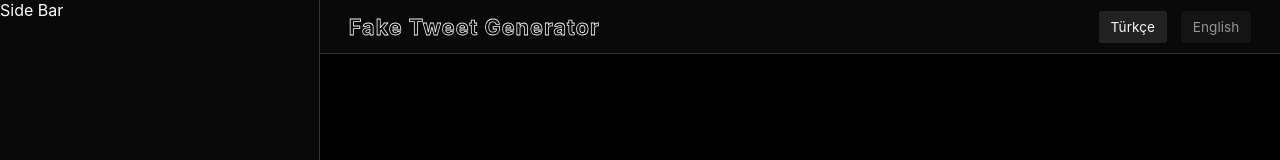
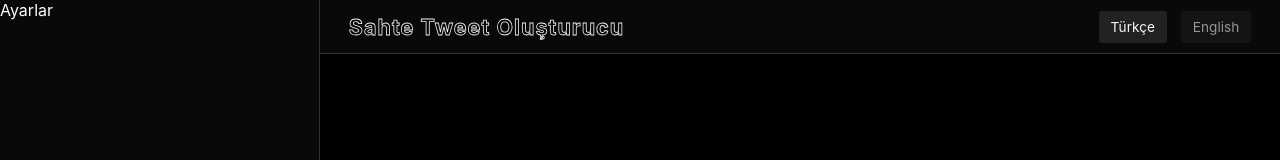
Before and after one commit to ertugrulsencer/fake-tweet-generator, a Vue app: page / in a window 1280 px wide. Shown: the top 160 px of the page. Built offline with nearby package versions, Linux system fonts and the light colour scheme.

Commit message:
Vuex lang system created

```diff
--- a/src/components/shared/Header.vue
+++ b/src/components/shared/Header.vue
@@ -1,15 +1,25 @@
 <template>
   <header class="header">
     <div class="container">
-      <strong class="logo">Fake Tweet Generator</strong>
+      <strong class="logo">{{ getLang("title") }}</strong>
       <ul class="languages">
         <li>
-          <a :class="{ active: true }" @click.prevent href="#turkish">Türkçe</a>
+          <a
+            :class="{ active: $store.state.app_lang == 'turkish' }"
+            @click.prevent="changeLang('turkish')"
+            href="#turkish"
+          >
+            Türkçe
+          </a>
         </li>
         <li>
-          <a :class="{ active: false }" @click.prevent href="#english"
-            >English</a
+          <a
+            :class="{ active: $store.state.app_lang == 'english' }"
+            @click.prevent="changeLang('english')"
+            href="#english"
           >
+            English
+          </a>
         </li>
       </ul>
       <button v-if="isShareSupport" type="button" class="share" @click="share">
@@ -20,19 +30,15 @@
 </template>
 
 <script>
+import { mapMutations } from "vuex";
 export default {
-  props: {
-    langList: {
-      type: Array,
-      required: false,
-    },
-  },
   data() {
     return {
       isShareSupport: navigator.share !== undefined,
     };
   },
   methods: {
+    ...mapMutations(["changeLang"]),
     share() {
       if (navigator.share) {
         navigator.share({
@@ -43,6 +49,11 @@
       } else {
         alert("Tarayıcınız paylaşım özelliğini desteklemiyor.");
       }
+    },
+  },
+  computed: {
+    getLang() {
+      return (lang) => this.$store.getters.getLang(lang);
     },
   },
 };
--- a/src/components/shared/SideBar.vue
+++ b/src/components/shared/SideBar.vue
@@ -1,9 +1,15 @@
 <template>
-  <aside class="side-bar">Side Bar</aside>
+  <aside class="side-bar">{{ getLang("aside_header") }}</aside>
 </template>
 
 <script>
-export default {};
+export default {
+  computed: {
+    getLang() {
+      return (text) => this.$store.getters.getLang(text);
+    },
+  },
+};
 </script>
 
 <style lang="scss" scoped>
--- /dev/null
+++ b/src/lang.js
@@ -0,0 +1,10 @@
+export default {
+  turkish: {
+    title: "Sahte Tweet Oluşturucu",
+    aside_header: "Ayarlar",
+  },
+  english: {
+    title: "Fake Tweet Generator",
+    aside_header: "Settings",
+  },
+};
--- a/src/store/index.js
+++ b/src/store/index.js
@@ -1,11 +1,25 @@
 import Vue from "vue";
 import Vuex from "vuex";
-
+import langs from "../lang";
 Vue.use(Vuex);
 
 export default new Vuex.Store({
-  state: {},
-  mutations: {},
+  state: {
+    app_lang: "turkish",
+    langs,
+  },
+  getters: {
+    getLang: (state) => {
+      return (text) => {
+        return state.langs[state.app_lang][text];
+      };
+    },
+  },
+  mutations: {
+    changeLang(state, lang) {
+      state.app_lang = lang;
+    },
+  },
   actions: {},
   modules: {},
 });
```
